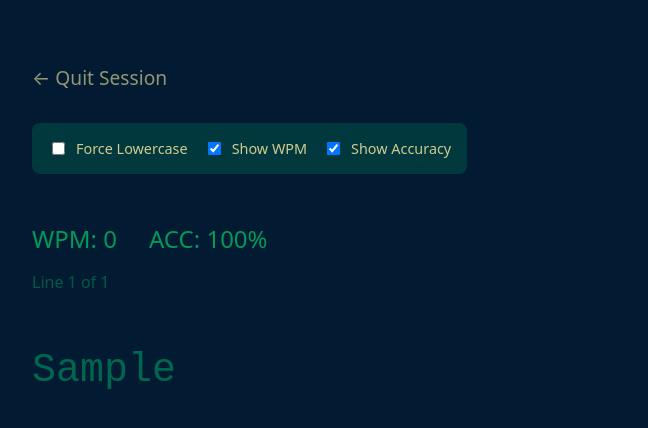
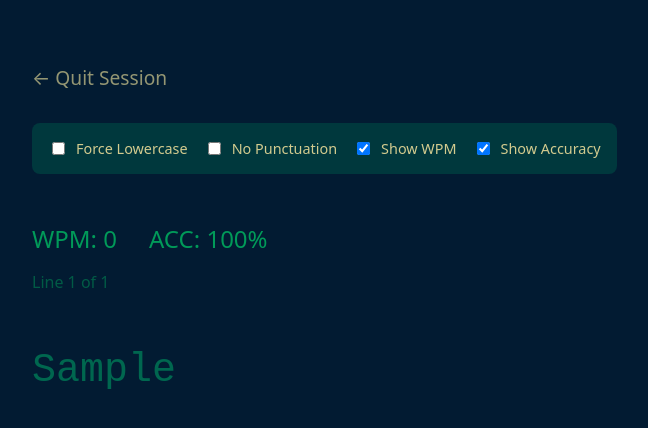
Before and after one commit to sitharachari/lyrics-memorizer, a React (Vite) app: page / in a window 1280 px wide. Both pictures are taken after typing "Sample" into the empty fields and a click on the button "go". Shown: the top 428 px of the page, without its empty margins (208-856 px from the left). Built offline with nearby package versions, Linux system fonts and the light colour scheme.

Commit message:
added punctuation toggle

```diff
--- a/src/App.tsx
+++ b/src/App.tsx
@@ -5,6 +5,7 @@ import './App.css';
 function PracticeSession({ lines, onExit }: { lines: string[], onExit: () => void }) {
   // Settings
   const [isLowerCase, setIsLowerCase] = useState(false);
+  const [removePunctuation, setRemovePunctuation] = useState(false); // <-- New State
   const [showWPM, setShowWPM] = useState(true);
   const [showAccuracy, setShowAccuracy] = useState(true);
 
@@ -21,6 +22,13 @@ function PracticeSession({ lines, onExit }: { lines: string[], onExit: () => voi
 
   // The line the user is currently trying to type
   let targetLine = lines[currentLineIndex] || "";
+
+  if (removePunctuation) {
+    // Removes all punctuation (including apostrophes, so "don't" becomes "dont")
+    // and collapses any double spaces created by removing things like em-dashes.
+    targetLine = targetLine.replace(/[^\w\s]/g, "").replace(/\s+/g, " ");
+  }
+
   if (isLowerCase) {
     targetLine = targetLine.toLowerCase();
   }
@@ -78,6 +86,13 @@ function PracticeSession({ lines, onExit }: { lines: string[], onExit: () => voi
           <input type="checkbox" checked={isLowerCase} onChange={() => setIsLowerCase(!isLowerCase)} />
           Force Lowercase
         </label>
+
+        {/* New Punctuation Toggle */}
+        <label className="setting-toggle">
+          <input type="checkbox" checked={removePunctuation} onChange={() => setRemovePunctuation(!removePunctuation)} />
+          No Punctuation
+        </label>
+
         <label className="setting-toggle">
           <input type="checkbox" checked={showWPM} onChange={() => setShowWPM(!showWPM)} />
           Show WPM
```
